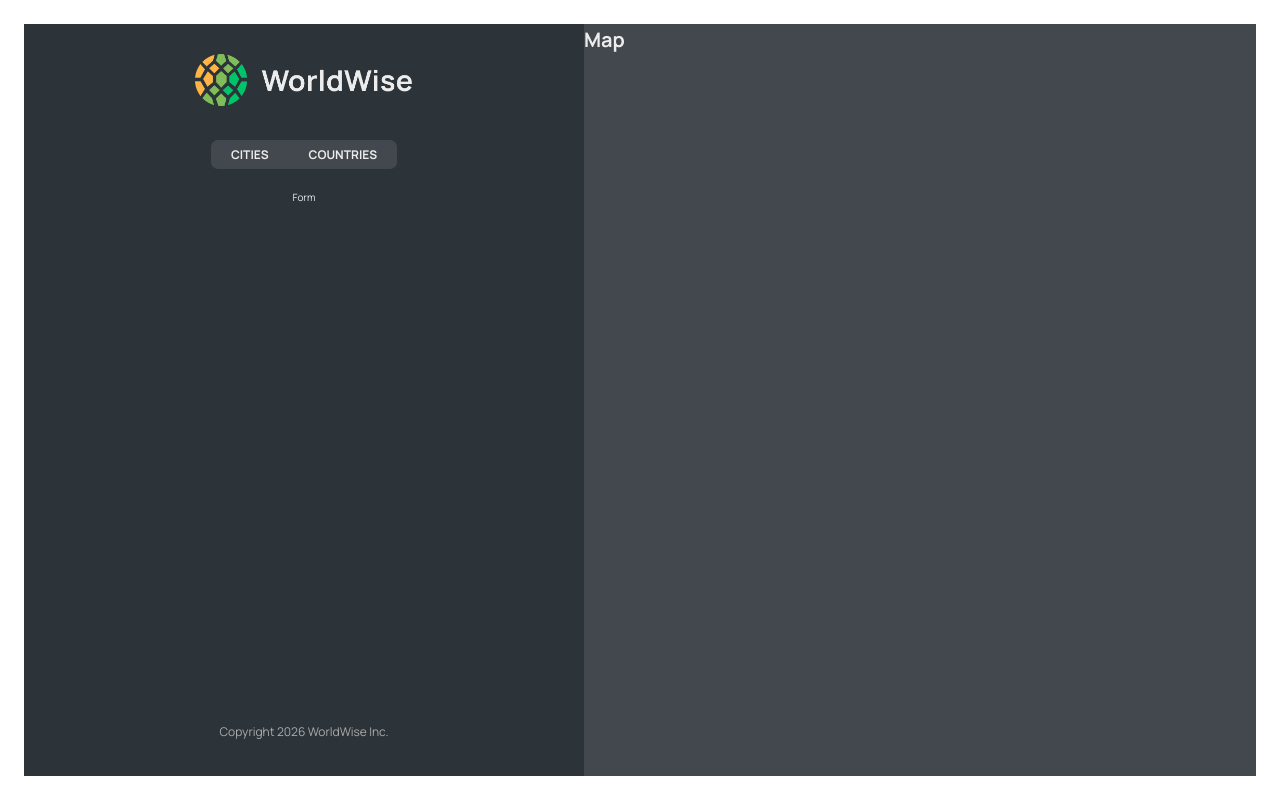
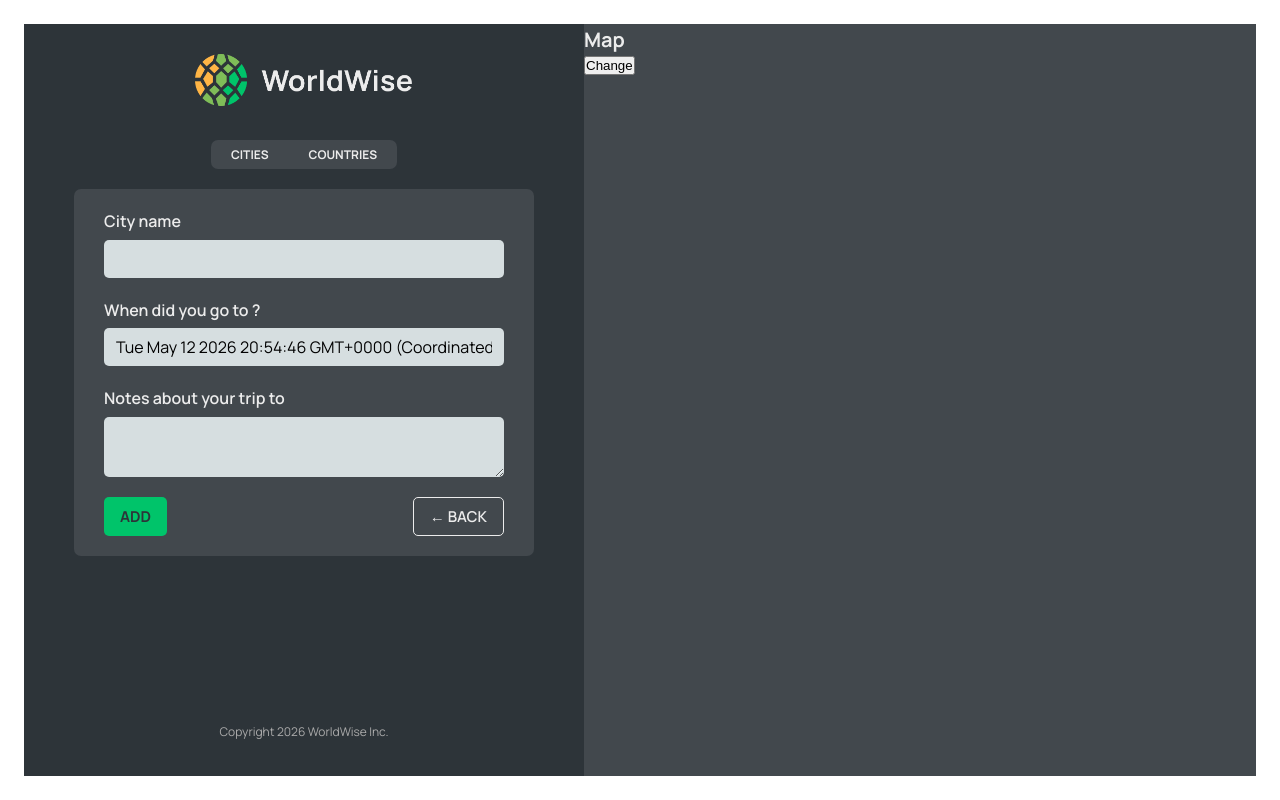
Before and after one commit to BrandonMoran11/worldwise, a React (Vite) app: page /app/form in a window 1280 px wide. Built offline with nearby package versions, Linux system fonts and the light colour scheme; data requests are answered from the project's data file.

Commit message:
feat: implement city routing, dynamic map navigation, and form components

```diff
--- a/src/App.jsx
+++ b/src/App.jsx
@@ -8,6 +8,8 @@ import PageNotFound from "./pages/PageNotFound";
 import AppLayout from "./pages/AppLayout";
 import CityList from "./components/CityList";
 import CountriesList from "./components/CountriesList";
+import City from "./components/City";
+import Form from "./components/Form";
 
 const URL = "http://localhost:5000";
 
@@ -45,11 +47,12 @@ function App() {
             path="cities"
             element={<CityList cities={cities} isLoading={isLoading} />}
           />
+          <Route path="cities/:id" element={<City />} />
           <Route
             path="countries"
             element={<CountriesList cities={cities} isLoading={isLoading} />}
           />
-          <Route path="form" element={<p>Form</p>} />
+          <Route path="form" element={<Form />} />
         </Route>
         <Route path="*" element={<PageNotFound />} />
       </Routes>
--- /dev/null
+++ b/src/components/Button.jsx
@@ -0,0 +1,16 @@
+import PropTypes from "prop-types";
+import styles from "./Button.module.css";
+
+function Button({ children, onClick, type }) {
+  return (
+    <button className={`${styles.btn} ${styles[type]}`} onClick={onClick}>
+      {children}
+    </button>
+  );
+}
+Button.propTypes = {
+  children: PropTypes.node,
+  onClick: PropTypes.func,
+  type: PropTypes.string,
+};
+export default Button;
--- a/src/components/City.jsx
+++ b/src/components/City.jsx
@@ -1,7 +1,13 @@
+import { useParams } from "react-router-dom";
+import { useSearchParams } from "react-router-dom";
+import { flagemojiToPNG, formatDate } from "../utils/helpers";
 import styles from "./City.module.css";
-import { flagemojiToPNG, formatDate } from "../utils/helpers";
 
 function City() {
+  const { id } = useParams();
+  const [searchParams, setSearchParams] = useSearchParams();
+  const lat = searchParams.get("lat");
+  const lng = searchParams.get("lng");
   // TEMP DATA
   const currentCity = {
     cityName: "Lisbon",
@@ -13,41 +19,43 @@ function City() {
   const { cityName, emoji, date, notes } = currentCity;
 
   return (
-    <div className={styles.city}>
-      <div className={styles.row}>
-        <h6>City name</h6>
-        <h3>
-          <span>{flagemojiToPNG(emoji)}</span> {cityName}
-        </h3>
-      </div>
+    <>
+      <h1>City {id}</h1>
+      <p>{lat}</p>
+      <p>{lng}</p>
+    </>
+    // <div className={styles.city}>
+    //   <div className={styles.row}>
+    //     <h6>City name</h6>
+    //     <h3>
+    //       <span>{flagemojiToPNG(emoji)}</span> {cityName}
+    //     </h3>
+    //   </div>
 
-      <div className={styles.row}>
-        <h6>You went to {cityName} on</h6>
-        <p>{formatDate(date || null, true)}</p>
-      </div>
+    //   <div className={styles.row}>
+    //     <h6>You went to {cityName} on</h6>
+    //     <p>{formatDate(date || null, true)}</p>
+    //   </div>
 
-      {notes && (
-        <div className={styles.row}>
-          <h6>Your notes</h6>
-          <p>{notes}</p>
-        </div>
-      )}
+    //   {notes && (
+    //     <div className={styles.row}>
+    //       <h6>Your notes</h6>
+    //       <p>{notes}</p>
+    //     </div>
+    //   )}
 
-      <div className={styles.row}>
-        <h6>Learn more</h6>
-        <a
-          href={`https://en.wikipedia.org/wiki/${cityName}`}
-          target="_blank"
-          rel="noreferrer"
-        >
-          Check out {cityName} on Wikipedia &rarr;
-        </a>
-      </div>
+    //   <div className={styles.row}>
+    //     <h6>Learn more</h6>
+    //     <a
+    //       href={`https://en.wikipedia.org/wiki/${cityName}`}
+    //       target="_blank"
+    //       rel="noreferrer"
+    //     >
+    //       Check out {cityName} on Wikipedia &rarr;
+    //     </a>
+    //   </div>
 
-      <div>
-        <ButtonBack />
-      </div>
-    </div>
+    //   <div>{/* <ButtonBack /> */}</div>
   );
 }
 
--- a/src/components/CityItem.jsx
+++ b/src/components/CityItem.jsx
@@ -1,15 +1,21 @@
+import { flagemojiToPNG, formatDate } from "../utils/helpers";
+import { Link } from "react-router-dom";
 import PropTypes from "prop-types";
 import styles from "./CityItem.module.css";
-import { flagemojiToPNG, formatDate } from "../utils/helpers";
 
 function CityItem({ city }) {
-  const { cityName, emoji, date } = city;
+  const { cityName, emoji, date, id, position } = city;
   return (
-    <li className={styles.cityItem}>
-      <span className={styles.emoji}>{flagemojiToPNG(emoji)}</span>
-      <h3 className={styles.name}>{cityName}</h3>
-      <time className={styles.date}>({formatDate(date)})</time>
-      <button className={styles.deleteBtn}>&times;</button>
+    <li>
+      <Link
+        to={`${id}?lat=${position.lat}&lng=${position.lng}`}
+        className={styles.cityItem}
+      >
+        <span className={styles.emoji}>{flagemojiToPNG(emoji)}</span>
+        <h3 className={styles.name}>{cityName}</h3>
+        <time className={styles.date}>({formatDate(date)})</time>
+        <button className={styles.deleteBtn}>&times;</button>
+      </Link>
     </li>
   );
 }
--- a/src/components/Form.jsx
+++ b/src/components/Form.jsx
@@ -1,6 +1,7 @@
 // "https://api.bigdatacloud.net/data/reverse-geocode-client?latitude=0&longitude=0"
-
 import { useState } from "react";
+import { useNavigate } from "react-router-dom";
+import Button from "./Button";
 
 import styles from "./Form.module.css";
 
@@ -13,6 +14,7 @@ export function convertToEmoji(countryCode) {
 }
 
 function Form() {
+  const navigate = useNavigate();
   const [cityName, setCityName] = useState("");
   const [country, setCountry] = useState("");
   const [date, setDate] = useState(new Date());
@@ -49,8 +51,16 @@ function Form() {
       </div>
 
       <div className={styles.buttons}>
-        <button>Add</button>
-        <button>&larr; Back</button>
+        <Button type="primary">Add</Button>
+        <Button
+          type="back"
+          onClick={(e) => {
+            e.preventDefault();
+            navigate(-1);
+          }}
+        >
+          &larr; Back
+        </Button>
       </div>
     </form>
   );
--- a/src/components/Map.jsx
+++ b/src/components/Map.jsx
@@ -1,9 +1,24 @@
 import styles from "./Map.module.css";
+import { useSearchParams, useNavigate } from "react-router-dom";
 
 function Map() {
+  const navigate = useNavigate();
+  const [searchParams, setSearchParams] = useSearchParams();
+  const lat = searchParams.get("lat");
+  const lng = searchParams.get("lng");
   return (
-    <div className={styles.mapContainer}>
+    <div
+      className={styles.mapContainer}
+      onClick={() => {
+        navigate("form");
+      }}
+    >
       <h1>Map</h1>
+      <h1>{lat}</h1>
+      <h1>{lng}</h1>
+      <button onClick={() => setSearchParams({ lat: 45, lng: -12 })}>
+        Change
+      </button>
     </div>
   );
 }
```
